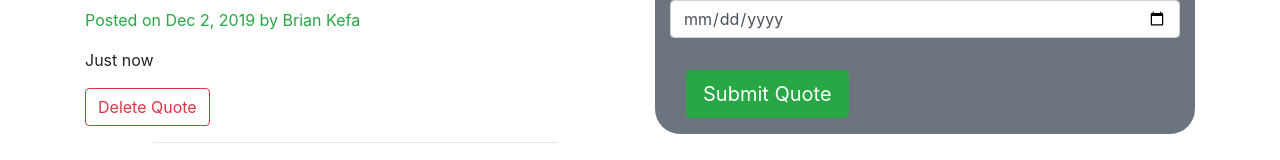
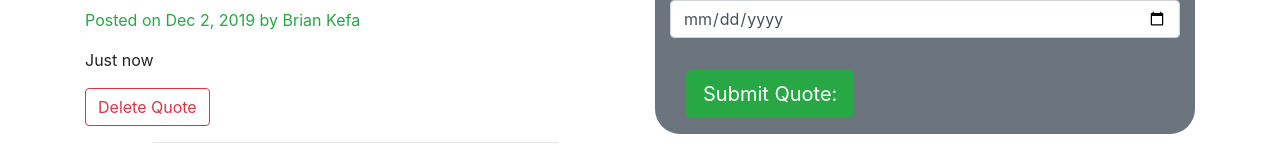
Before and after one commit to Justusm10moringaschool/q-app, an Angular app: page / in a window 1280 px wide. Shown: the part 538-698 px from the top of the page. Built offline with nearby package versions, Linux system fonts and the light colour scheme.

Commit message:
edit form component

```diff
--- a/src/app/form/form.component.html
+++ b/src/app/form/form.component.html
@@ -30,9 +30,9 @@
             <label for="dDay">Date</label>
             <input type='date' id="complete" class="form-control" [(ngModel)]="newQuote.myDate" name="myDte" #myDate='ngModel' required>
             <p [hidden]="myDate.valid || myDate.pristine" class="alert alert-danger">
-                    <small>Pick date</small></p>
+                    <small>Pick date:</small></p>
         </div>
-        <button type="submit" class="btn btn-success m-3 btn-lg">Submit Quote</button>
+        <button type="submit" class="btn btn-success m-3 btn-lg">Submit Quote:</button>
     </form>
     </div>
   </div>
```
